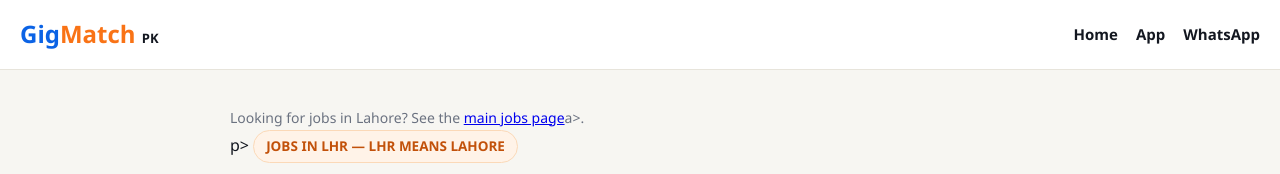
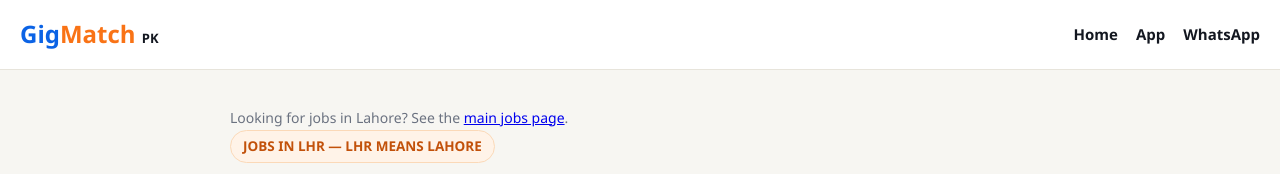
Before and after one commit to billcutterz00877/billcutterz00877.github.io, a plain HTML site: page jobs-in-lhr.html in a window 1280 px wide. Shown: the top 174 px of the page. Drawn offline with Linux system fonts and the light colour scheme.

Commit message:
Point jobs-in-lhr canonical at jobs-in-lahore (SEO duplicate fix)
Corrected HTML closing tag for the jobs note paragraph.

```diff
--- a/jobs-in-lhr.html
+++ b/jobs-in-lhr.html
@@ -144,7 +144,7 @@ footer a{color:#0B63E5;text-decoration:none;font-weight:600}
   <nav><a href="/">Home</a><a href="/app.html">App</a><a href="https://wa.me/923210004696">WhatsApp</a></nav>
 </header>
 <main>
-  <p class="note">Looking for jobs in Lahore? See the <a href="https://gigmatch.site/jobs-in-lahore.html">main jobs page</a>a>.</p>p>
+  <p class="note">Looking for jobs in Lahore? See the <a href="https://gigmatch.site/jobs-in-lahore.html">main jobs page</a>.</p>
 <span class="tag">JOBS IN LHR — LHR MEANS LAHORE</span>
 <h1>Jobs in Lhr — Lhr Means Lahore</h1>
 <p>If you type <strong>jobs in Lhr</strong>, you mean jobs in Lahore — <strong>LHR is the short form of Lahore</strong> that people use in job ads on OLX and Rozee, like 'Order Booker (LHR)' or 'Bike Rider required in LHR'. GigMatch PK covers the same Lahore jobs: drivers, factory workers, call center agents, helpers, cooks, cleaners and more, with direct <strong>WhatsApp</strong> contact. No agent, no commission, signup free. One honest warning: worldwide, LHR is also the code for London Heathrow airport, so a bare 'Lhr jobs' search can show London airport results too — adding Lahore, or the area name, keeps your results local.</p>
```
